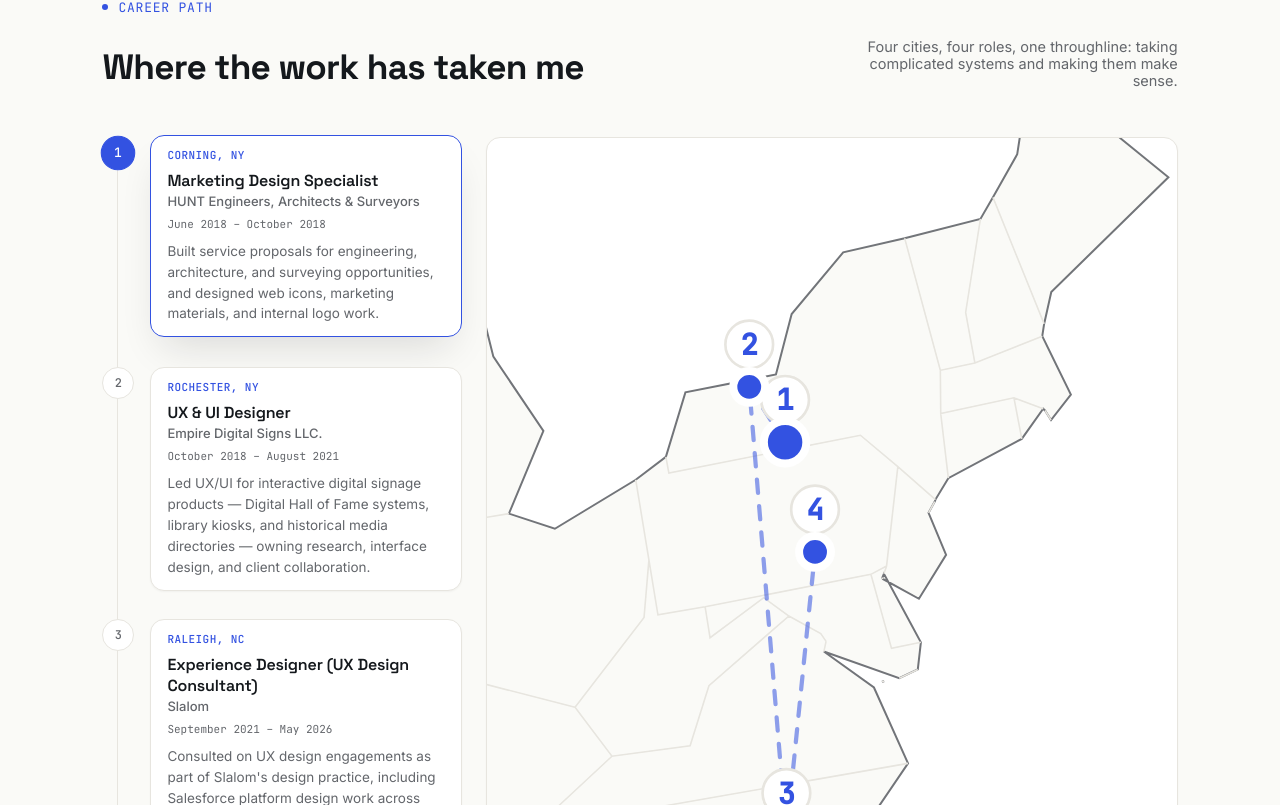
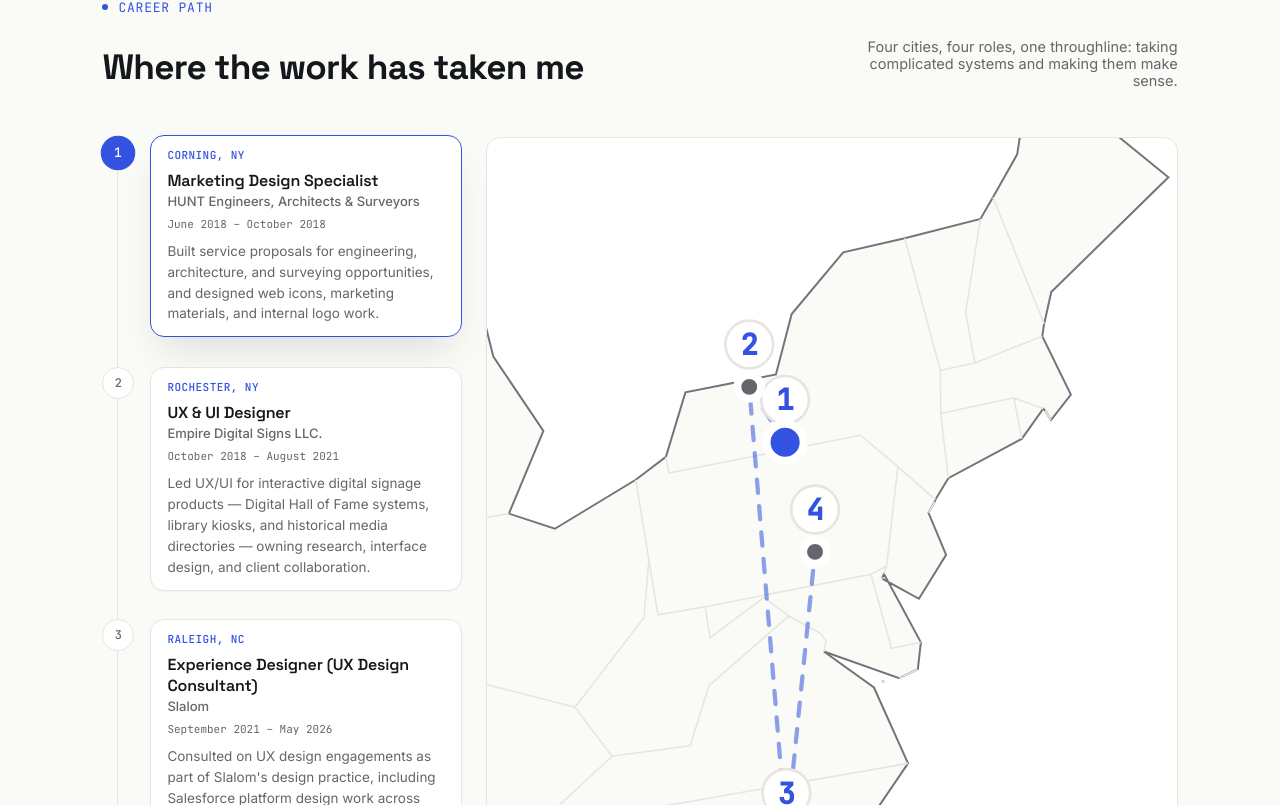
Before and after one commit to davidketchumdesign-ux/DK-Portfolio, a Next.js app: page /about in a window 1280 px wide. Shown: the part 1155-1960 px from the top of the page. Built offline with nearby package versions, Linux system fonts and the light colour scheme.

Commit message:
fix: update CareerMap pin styles for improved visibility and interaction

```diff
--- a/components/about/CareerMap.tsx
+++ b/components/about/CareerMap.tsx
@@ -311,10 +311,10 @@ export function CareerMap() {
         }
 
         :global(.cm-pin-dot) {
-          fill: var(--accent);
+          fill: var(--text-muted);
           stroke: var(--bg-elevated);
           stroke-width: 3;
-          transition: r 0.2s var(--ease);
+          transition: r 0.2s var(--ease), fill 0.2s var(--ease);
           cursor: pointer;
         }
 
@@ -333,7 +333,8 @@ export function CareerMap() {
 
         :global(.cm-pin-group.active .cm-pin-dot),
         :global(.cm-pin-group:hover .cm-pin-dot) {
-          r: 8;
+          r: 7;
+          fill: var(--accent);
         }
 
         .cm-tooltip {
@@ -431,7 +432,7 @@ export function CareerMap() {
                 <text className="cm-pin-num" x={stop.x} y={stop.y - 12} textAnchor="middle">
                   {stop.num}
                 </text>
-                <circle className="cm-pin-dot" cx={stop.x} cy={stop.y} r={6} />
+                <circle className="cm-pin-dot" cx={stop.x} cy={stop.y} r={4.5} />
               </g>
             ))}
           </svg>
```
